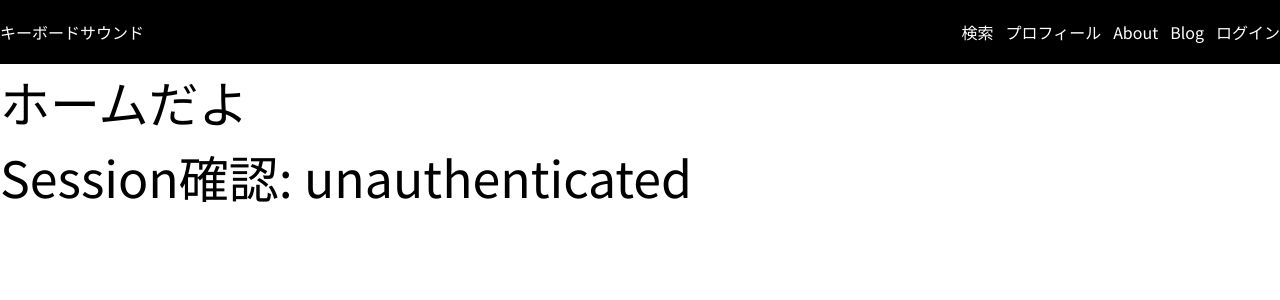
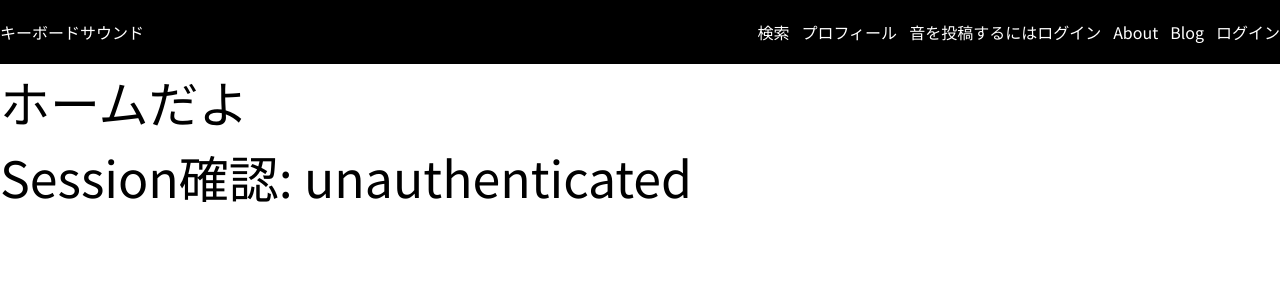
Before and after one commit to tomato-ga/keysound, a Next.js app: page / in a window 1280 px wide. Shown: the top 300 px of the page. Built offline with nearby package versions, Linux system fonts and the light colour scheme; no server answers.

Commit message:
getserversession OK

```diff
--- a/src/app/components/Header.tsx
+++ b/src/app/components/Header.tsx
@@ -1,13 +1,9 @@
-'use client'
-
 import Link from 'next/link'
 import { useAuthSession } from '../func/useAuthSession'
-import Session from './Session'
+import { Session, getServerSession } from 'next-auth'
 
 // TODO スマホ表示の場合の調整してない
-const Header = () => {
-	const { session, status } = useAuthSession()
-
+const Header = ({ session }: { session: Session | null }) => {
 	return (
 		<header className="bg-black py-5">
 			<div className="container mx-auto flex justify-between">
@@ -27,13 +23,15 @@ const Header = () => {
 						</Link>
 					</li>
 
-					{status === 'authenticated' && session ? (
+					{session ? (
 						<li>
 							<Link href="/post/upload" className="text-white">
 								音を投稿する
 							</Link>
 						</li>
-					) : null}
+					) : (
+						<div className='text-white'>音を投稿するにはログイン</div>
+					)}
 
 					<li>
 						<Link href="/about" className="text-white">
--- a/src/app/layout.tsx
+++ b/src/app/layout.tsx
@@ -4,6 +4,8 @@ import { Inter } from 'next/font/google'
 import './globals.css'
 import Header from './components/Header'
 import NextAuthProvider from '@/providers/nextauth'
+import { Session, getServerSession } from 'next-auth'
+import { authOptions } from '@/auth/[...nextauth]'
 
 const noto = Noto_Sans_JP({ subsets: ['latin'] })
 
@@ -12,15 +14,17 @@ export const metadata: Metadata = {
 	description: 'キーボードの「音」に特化したサイト'
 }
 
-export default function RootLayout({
+export default async function RootLayout({
 	children
 }: Readonly<{
 	children: React.ReactNode
 }>) {
+	const session: Session | null = await getServerSession(authOptions)
+
 	return (
 		<html lang="ja">
 			<body className={noto.className}>
-				<Header />
+				<Header session={session} />
 				<NextAuthProvider>{children}</NextAuthProvider>
 			</body>
 		</html>
--- /dev/null
+++ b/src/auth/[...nextauth].ts
@@ -0,0 +1,16 @@
+import NextAuth from 'next-auth'
+import GoogleProvider from 'next-auth/providers/google'
+
+export const authOptions = {
+	providers: [
+		GoogleProvider({
+			clientId: process.env.GOOGLE_CLIENT_ID ?? '',
+			clientSecret: process.env.GOOGLE_CLIENT_SECRET ?? ''
+		})
+	],
+	pages: {
+		signIn: '/login'
+	}
+}
+
+export default NextAuth(authOptions)
```
Also changed, not shown: types.d.ts (added, +8 -0 lines).
